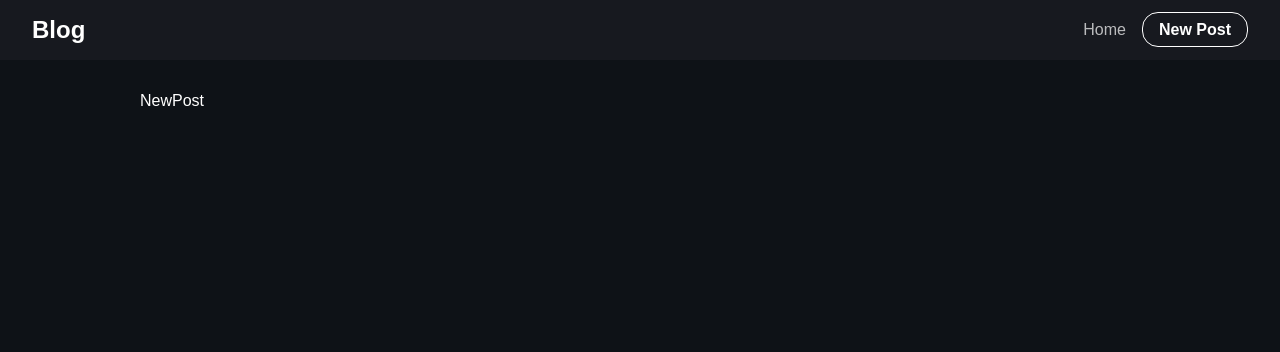
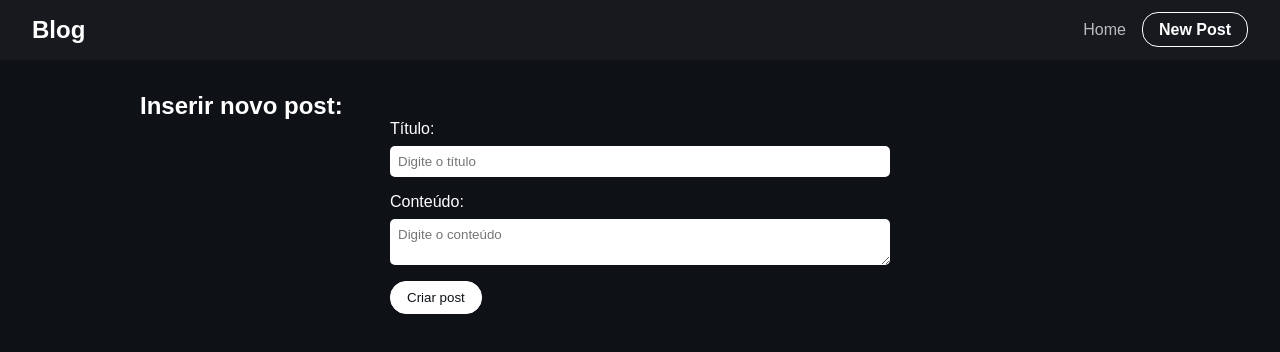
Before and after one commit to Rafaela-Wolf/blog-com-react-e-axios, a React (Vite) app: page /new in a window 1280 px wide. Shown: the top 352 px of the page. Built offline with nearby package versions, Linux system fonts and the light colour scheme; no server answers; a web font is replaced by a local one.

Commit message:
adicionando a página de newpost e colocando os estilos iniciais nela

```diff
--- /dev/null
+++ b/src/routes/NewPost.css
@@ -0,0 +1,27 @@
+.new-post h2 {
+    text-align: center;
+    margin-bottom: 1rem;
+}
+
+form {
+    max-width: 500px;
+    width: 100%;
+    margin: 0 auto;
+}
+
+.form-control {
+    display: flex;
+    flex-direction: column;
+    margin-bottom: 1rem;
+}
+
+.form-control label {
+    margin-bottom: 0.5rem;
+}
+
+.form-control input,
+.form-control textarea {
+    padding: 0.5rem;
+    border-radius: 5px;
+    border: none;
+}
--- a/src/routes/NewPost.jsx
+++ b/src/routes/NewPost.jsx
@@ -1,8 +1,30 @@
-
+import './NewPost.css';
 
 const NewPost = () => {
   return (
-    <div>NewPost</div>
+    <div>
+      <h2>Inserir novo post:</h2>
+      <form>
+        <div className="form-control">
+          <label htmlFor="title">Título:</label>
+          <input
+            type="text"
+            name="title"
+            id="title"
+            placeholder="Digite o título"
+          />
+        </div>
+        <div className="form-control">
+          <label htmlFor="body">Conteúdo:</label>
+          <textarea
+            name="body"
+            id="body"
+            placeholder="Digite o conteúdo"
+          />
+        </div>
+        <input type="submit" value="Criar post" className="btn" />
+      </form>
+    </div>
   )
 }
 
```
